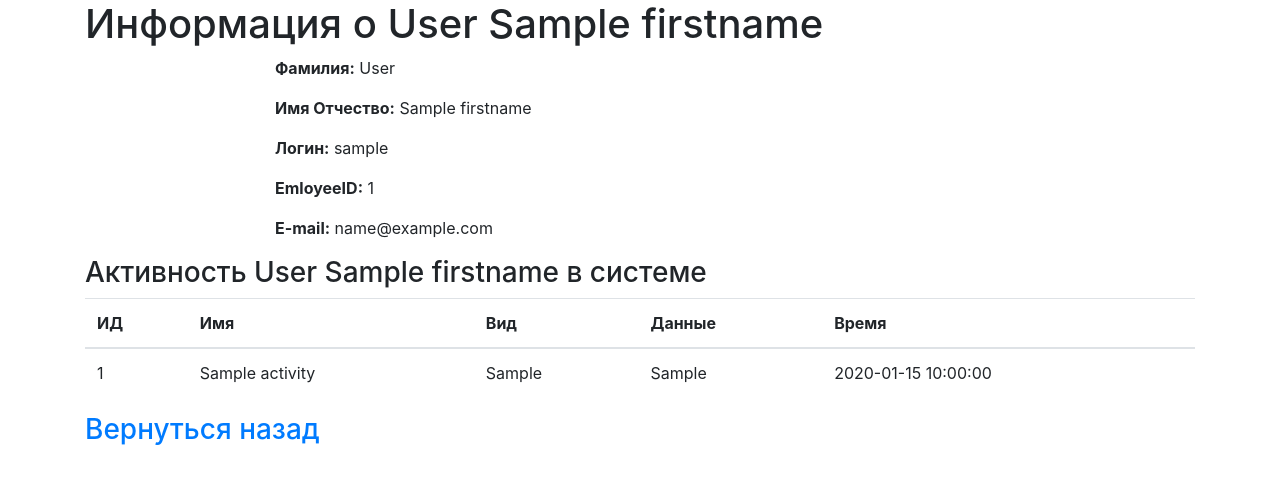
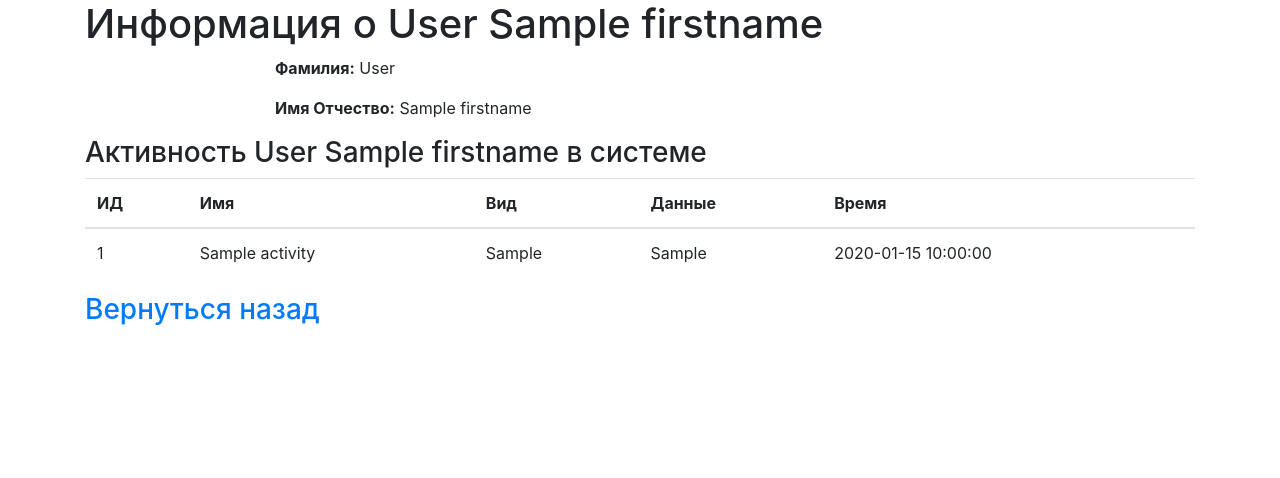
Before and after one commit to ikanashov/bbportfolio, a Flask app: template templates/useractivity.html in a window 1280 px wide. Shown: the top 478 px of the page. Run offline with Flask 2, Linux system fonts and the light colour scheme; the template is opened without the code that fills it: most values are stand-ins (such as "Sample title", 1, 10 or a date in 2020); parts of the project's set-up code (start-up, migrations or seed data) failed here and were passed over; some libraries are stand-ins or nearby versions.

Commit message:
Убрал lohgin, employeeID, email

```diff
--- a/templates/useractivity.html
+++ b/templates/useractivity.html
@@ -16,9 +16,6 @@
         <div class="col-8">
             <p><b>Фамилия:</b> {{userinfo.lastname}}</p>
             <p><b>Имя Отчество:</b> {{userinfo.firstname}}</p>
-            <p><b>Логин:</b> {{userinfo.login}}</p>
-            <p><b>EmloyeeID:</b> {{userinfo.id}}</p>
-            <p><b>E-mail:</b> {{userinfo.email}}</p>
         </div>
     </div>
 </div>
```
